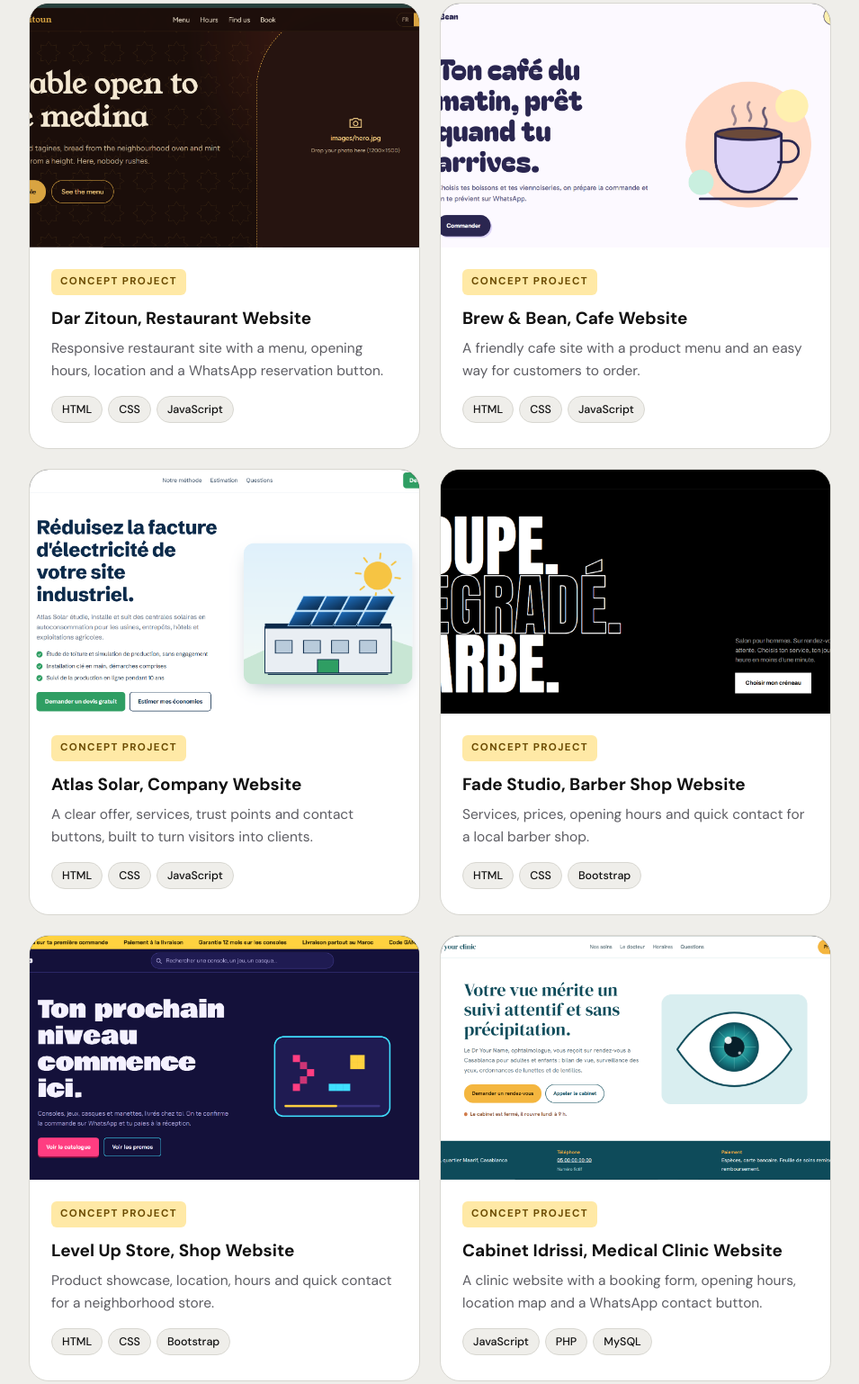
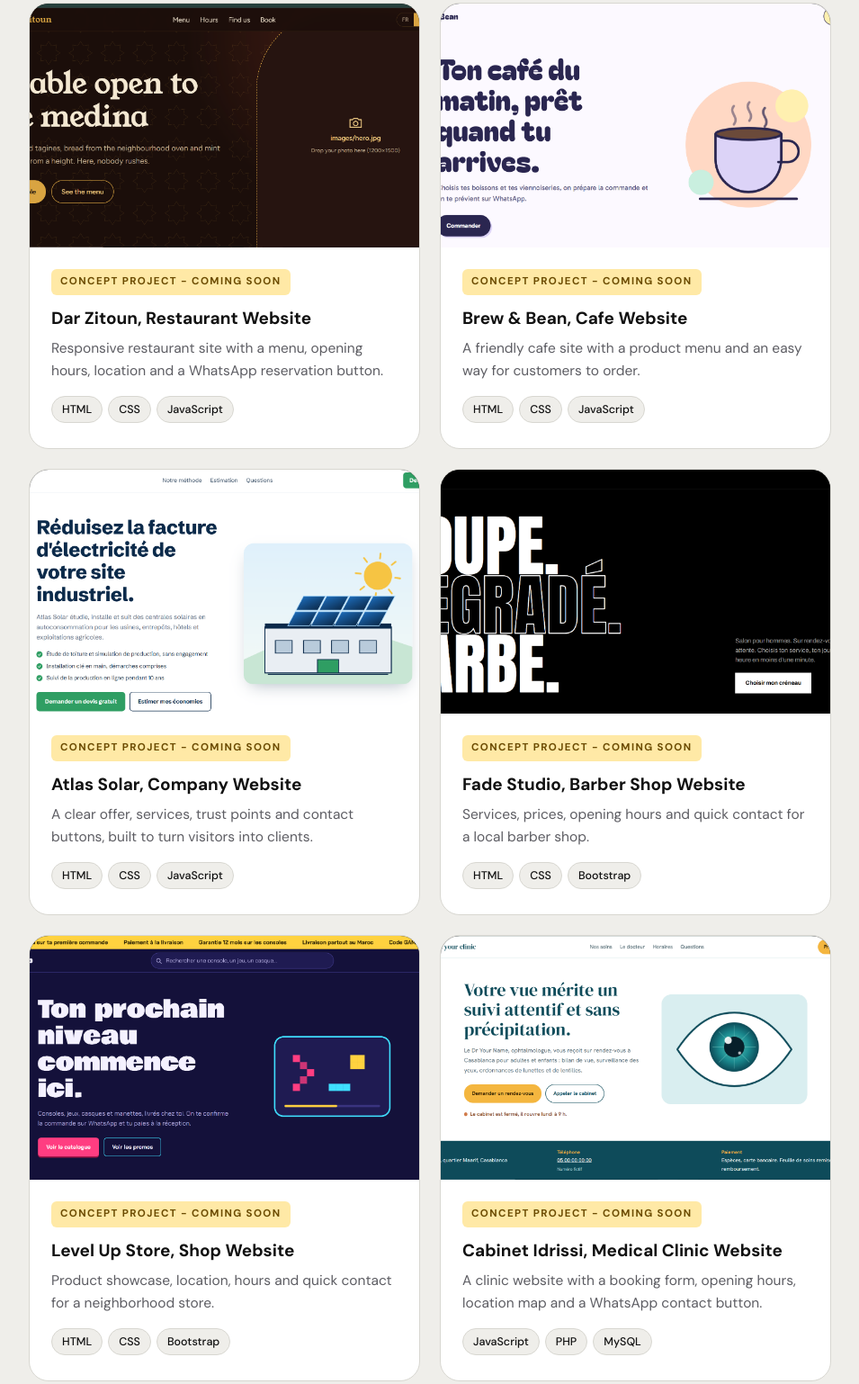
Before and after one commit to ahmedberrechach1-max/portfolio, a plain HTML site: page index.html in a window 1280 px wide. Shown: the part 2882-4420 px from the top of the page at 90% size, without its empty margins (292-1247 px from the left). Drawn offline with Linux system fonts and the light colour scheme.

Commit message:
Focus portfolio on web projects and services

```diff
--- a/index.html
+++ b/index.html
@@ -211,7 +211,7 @@
            <div class="thumb t2 shot" role="img" aria-label="Screenshot of the Dar Zitoun restaurant website"
      style="background-image:url('assets/dar-zitoun.png')"></div>
             <div class="card-body">
-              <span class="badge">Concept project</span>
+              <span class="badge">Concept project - Coming soon</span>
               <h4>Dar Zitoun, Restaurant Website</h4>
               <p>
                 Responsive restaurant site with a menu, opening hours, location
@@ -229,7 +229,7 @@
            <div class="thumb t2 shot" role="img" aria-label="Screenshot of the Brew &amp; Bean cafe website"
      style="background-image:url('assets/brew-and-bean.png')"></div>
             <div class="card-body">
-              <span class="badge">Concept project</span>
+              <span class="badge">Concept project - Coming soon</span>
               <h4>Brew &amp; Bean, Cafe Website</h4>
               <p>
                 A friendly cafe site with a product menu and an easy way for
@@ -247,7 +247,7 @@
            <div class="thumb t2 shot" role="img" aria-label="Screenshot of the Atlas Solar website"
      style="background-image:url('assets/atlas-solar.png')"></div>
             <div class="card-body">
-              <span class="badge">Concept project</span>
+              <span class="badge">Concept project - Coming soon</span>
               <h4>Atlas Solar, Company Website</h4>
               <p>
                 A clear offer, services, trust points and contact buttons, built
@@ -265,7 +265,7 @@
             <div class="thumb t2 shot" role="img" aria-label="Screenshot of the Fade Studio website"
      style="background-image:url('assets/fade-studio.png')"></div>
             <div class="card-body">
-              <span class="badge">Concept project</span>
+              <span class="badge">Concept project - Coming soon</span>
               <h4>Fade Studio, Barber Shop Website</h4>
               <p>
                 Services, prices, opening hours and quick contact for a local
@@ -283,7 +283,7 @@
            <div class="thumb t2 shot" role="img" aria-label="Screenshot of the Level Up Store website"
      style="background-image:url('assets/level-up-store.png')"></div>
             <div class="card-body">
-              <span class="badge">Concept project</span>
+              <span class="badge">Concept project - Coming soon</span>
               <h4>Level Up Store, Shop Website</h4>
               <p>
                 Product showcase, location, hours and quick contact for a
@@ -301,7 +301,7 @@
             <div class="thumb t2 shot" role="img" aria-label="Screenshot of cabinet"
      style="background-image:url('assets/cabinet.png')"></div>
             <div class="card-body">
-              <span class="badge">Concept project</span>
+              <span class="badge">Concept project - Coming soon</span>
               <h4>Cabinet Idrissi, Medical Clinic Website</h4>
               <p>
                 A clinic website with a booking form, opening hours, location
```
